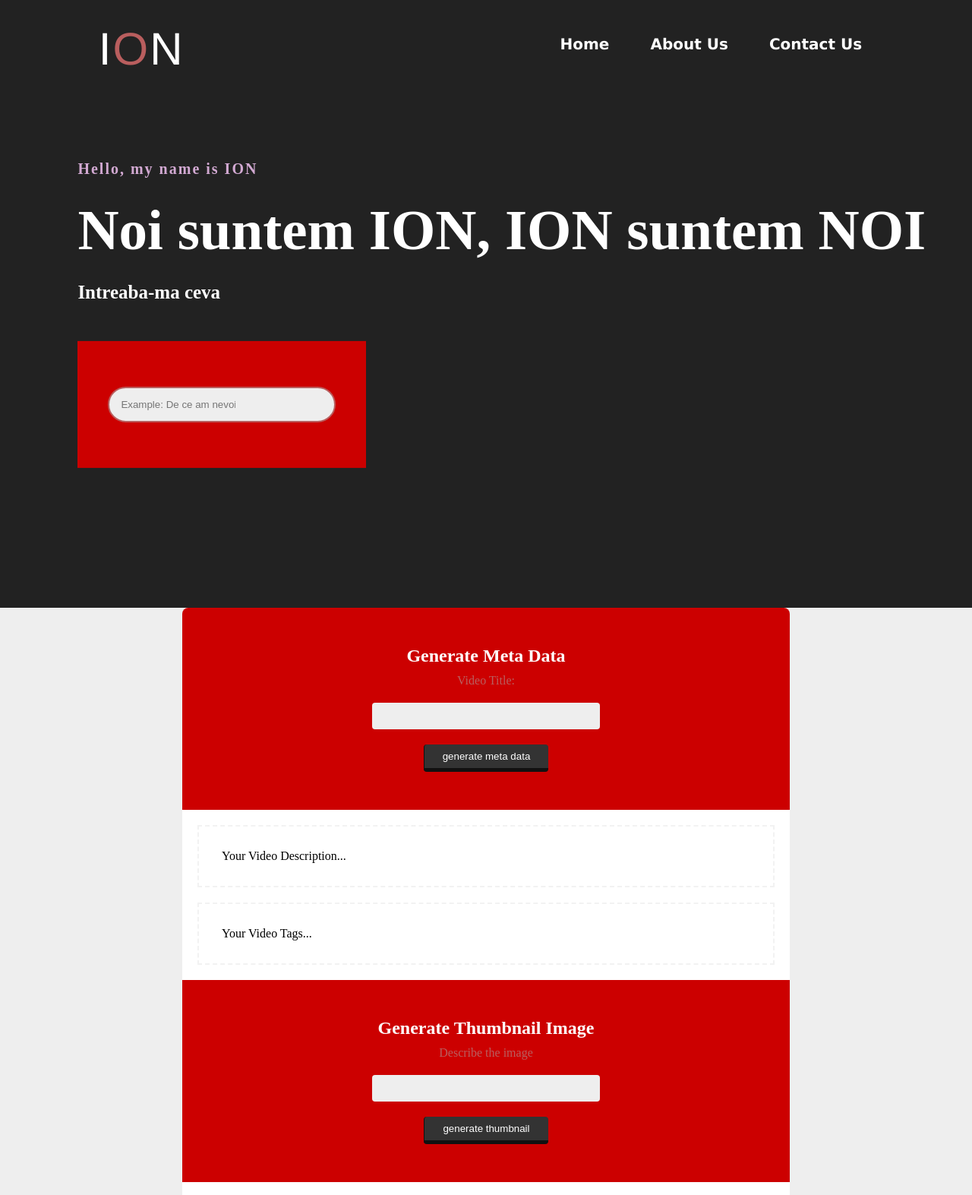
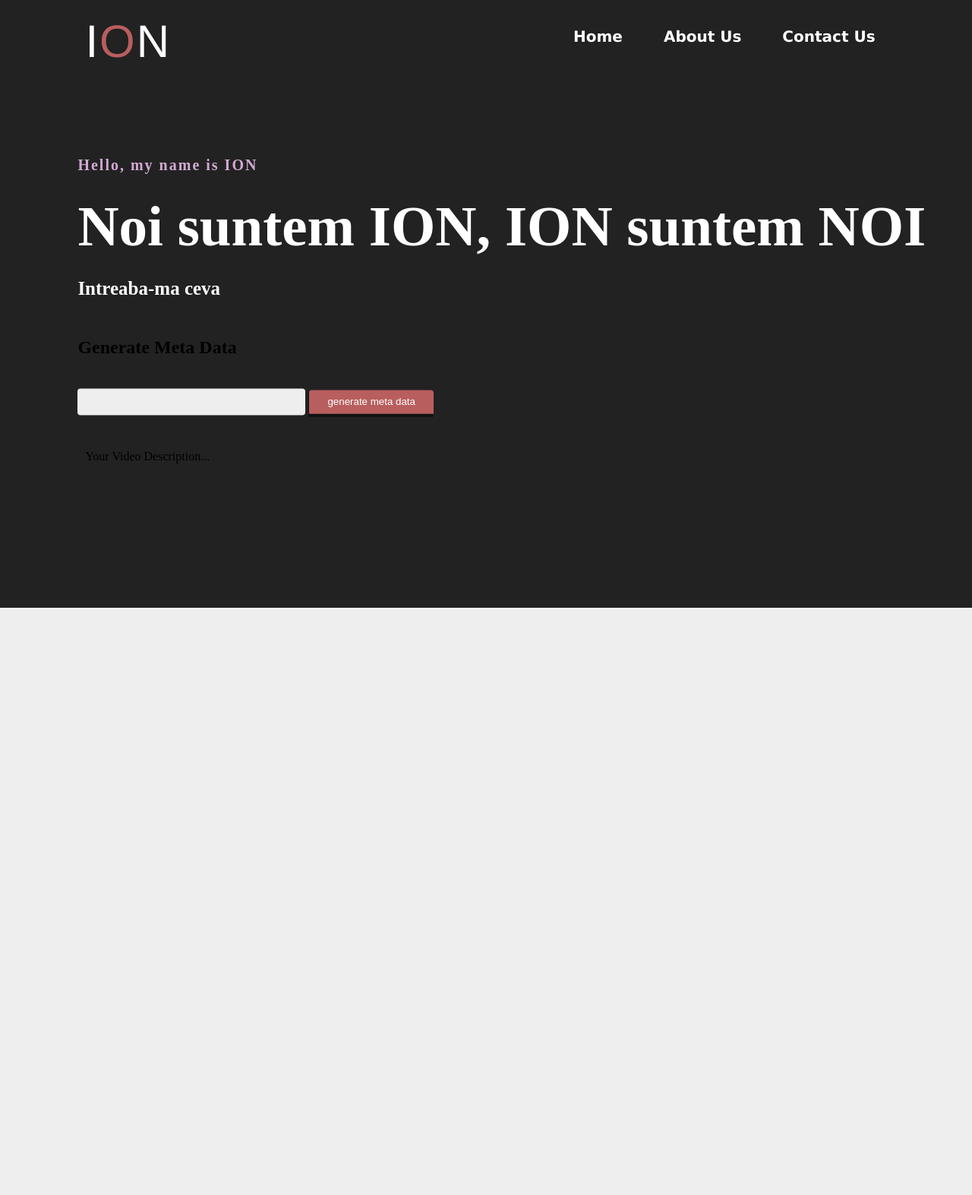
Before and after one commit to Nufarr/RoBotCet, a website: page public/index.html in a window 1280 px wide. Shown: the top 1573 px of the page at 76% size. After the commit the page ends 800 px from the top, so only its background shows below. Drawn offline with Linux system fonts and the light colour scheme.

Commit message:
one-ai-basic

```diff
--- a/app.js
+++ b/app.js
@@ -1,5 +1,5 @@
 const express = require('express')
-const { generateMeta, generateImage } = require('./controllers/openaiController')
+const { generateMeta } = require('./controllers/openaiController')
 
 // app setup
 const app = express()
@@ -11,4 +11,3 @@ app.use(express.static('public'))
 
 // routes
 app.post('/openai/meta', generateMeta)
-app.post('/openai/image', generateImage)
--- a/config/openaiConfig.js
+++ b/config/openaiConfig.js
@@ -2,7 +2,7 @@ const { Configuration, OpenAIApi } = require('openai')
 require('dotenv').config()
 
 const configuration = new Configuration({
-  apiKey: process.env.OPEN_AI_KEY,
+  apiKey:'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',
 })
 
 const openai = new OpenAIApi(configuration)
--- a/package.json
+++ b/package.json
@@ -1,6 +1,6 @@
 {
   "dependencies": {
-    "dotenv": "^16.0.3",
+    "dotenv": "^16.3.1",
     "express": "^4.18.2",
     "openai": "^3.3.0"
   }
--- a/public/index.html
+++ b/public/index.html
@@ -17,51 +17,24 @@
         <li><a href="#">Contact us</a></li>
       </ul>
     </nav>
+    </div>
 
     <div class="content">
       <h4>Hello, my name is ION</h4>
       <h1>Noi suntem ION, ION suntem NOI</h1>
       <h3>Intreaba-ma ceva</h3>
-      <div class="ai">
-        <form>
-          <input type="text" name="title" placeholder="Example: De ce am nevoie pt a face un buletin?...">
-        </form>
-      </div>
-    </div>
-  </div>
-
-  <div class="container">
-
-    <form class="meta-form">
+      <form class="ai">
       <h2>Generate Meta Data</h2>
       <label for="title">
-        <span>Video Title:</span>
+        <!-- <span>Video Title:</span> -->
         <input type="text" name="title">
         <button>generate meta data</button>
       </label>
     </form>
-
     <div class="description">
       <p>Your Video Description...</p>
     </div>
-    <div class="tags">
-      <p>Your Video Tags...</p>
     </div>
-
-    <form class="image-form">
-      <h2>Generate Thumbnail Image</h2>
-      <label for="image">
-        <span>Describe the image</span>
-        <input type="text" name="prompt">
-        <button>generate thumbnail</button>
-      </label>
-    </form>
-
-    <div class="thumbnail">
-      <img src="https://place-hold.it/512x512" alt="thumbnail">
-    </div>
-
-  </div><!-- end container -->
 
   <script src="/index.js"></script>
 </body>
--- a/public/index.js
+++ b/public/index.js
@@ -1,11 +1,8 @@
 // forms
-const metaForm = document.querySelector('.meta-form')
-const imageForm = document.querySelector('.image-form')
+const metaForm = document.querySelector('.ai')
 
 // output elements
 const description = document.querySelector('.description p')
-const tags = document.querySelector('.tags p')
-const thumbnail = document.querySelector('.thumbnail img')
 
 // description and tags
 metaForm.addEventListener('submit', async (e) => {
@@ -21,19 +18,4 @@ metaForm.addEventListener('submit', async (e) => {
   console.log(data)
 
   description.textContent = data.description.content
-  tags.textContent = data.tags.content
 })
-
-// image/thumbnail
-imageForm.addEventListener('submit', async (e) => {
-  e.preventDefault()
-
-  const res = await fetch('/openai/image', {
-    headers: {'Content-Type': 'application/json'},
-    body: JSON.stringify({prompt: imageForm.prompt.value}),
-    method: 'POST'
-  })
-  const data = await res.json()
-
-  thumbnail.setAttribute('src', data.url)
-})
--- a/public/styles.css
+++ b/public/styles.css
@@ -126,43 +126,7 @@ body {
     margin: 0;
     padding: 10px;
   }
-  .container {
-    border-radius: 8px;
-    max-width: 800px;
-    margin: 0 auto;
-    overflow: hidden;
-    background: #fff;
-  }
-  nav {
-    background-color: #222222;
-    padding: 20px;
-    display: flex;
-    justify-content: center;
-    gap: 20px;
-  }
-  nav img {
-    max-width: 70px;
-  }
-  form{
-    background: #cc0000;
-    color: #fff;
-    text-align: center;
-    padding: 40px;
-    margin-bottom: 0;
-  }
-  form * {
-    display: block;
-    margin: 10px auto;
-  }
-  .description, .tags, .thumbnail {
-    background: #fff;
-    padding: 20px;
-    margin: 20px;
-    border: 2px dashed #f2f2f2;
-  }
-  .thumbnail {
-    text-align: center;
-  }
+
   input {
     background: #eee;
     border: 0;
@@ -172,22 +136,13 @@ body {
     margin: 20px auto;
   }
   button {
-    background: #333;
+    background: rgb(185, 94, 94);
+
     color: #fff;
     border-radius: 4px;
     border: 0;
     border-bottom: 5px solid #111;
     border-left: 1px solid #111;
     padding: 8px 24px;
-    cursor: pointer;
-    display: block;
-    position: relative;
     top: 0;
   }
-  button:active {
-    border-bottom-width: 2px;
-    top: 3px;
-  }
-  .thumbnail img {
-    max-width: 100%;
-  }
```
Also changed, not shown: controllers/openaiController.js (+2 -23 lines), 1 other file.
